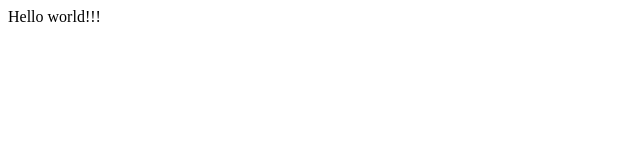
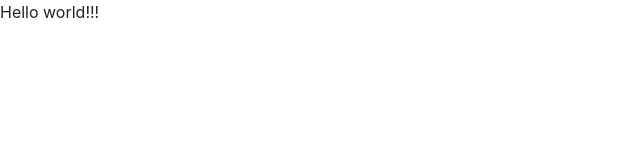
Before and after one commit to junkbin/wp-demo2, a website built with webpack: page index.html in a window 1280 px wide. Shown: the full height of the page, 0-640 px from the left. Built offline with Linux system fonts and the light colour scheme.

Commit message:
bootstrap css.

```diff
--- a/index.html
+++ b/index.html
@@ -5,6 +5,8 @@
     <meta name="viewport" content="width=device-width, initial-scale=1.0">
     <meta http-equiv="X-UA-Compatible" content="ie=edge">
     <title>First</title>
+
+    <script src="./dist/bundle.js"></script>
 </head>
 <body>
     Hello world!!!
--- a/package.json
+++ b/package.json
@@ -16,5 +16,10 @@
     "style-loader": "^0.23.1",
     "webpack": "^4.29.0",
     "webpack-cli": "^3.2.1"
+  },
+  "dependencies": {
+    "bootstrap": "^4.2.1",
+    "jquery": "^3.3.1",
+    "popper.js": "^1.14.6"
   }
 }
--- a/src/index.js
+++ b/src/index.js
@@ -0,0 +1 @@
+import 'bootstrap/dist/css/bootstrap.css';
```
Also changed, not shown: dist/bundle.js, 1 other file.
